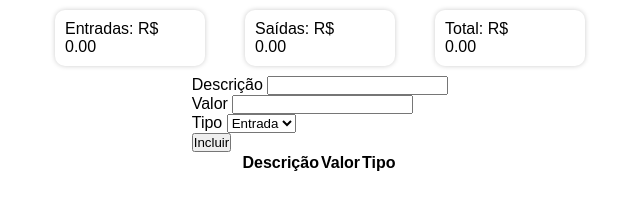
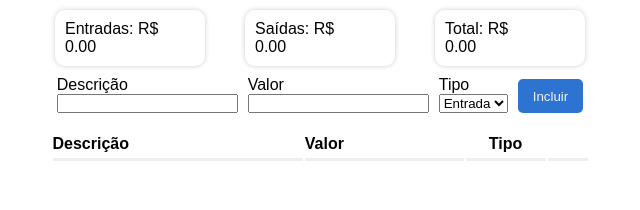
Before and after one commit to WesleySv19/finance-control-js, a plain HTML site: page index.html in a window 1280 px wide. Shown: the whole page, without its empty margins (320-960 px from the left). Drawn offline with nearby package versions, Linux system fonts and the light colour scheme.

Commit message:
update css

```diff
--- a/css/style.css
+++ b/css/style.css
@@ -36,3 +36,82 @@ main {
     padding: 10px;
     width: 150px;
 }
+
+.newItem {
+    display: flex;
+    gap: 10px;
+    align-items: end;
+    width: 100%;
+    justify-content: center;
+    flex-wrap: wrap;
+}
+
+.divDesc, .divType, .divAmount {
+    display: flex;
+    flex-direction: column;
+}
+
+.newItem button {
+    background-color: #2c73d2;
+    color: #f5f5f5;
+    border: none;
+    padding: 0 15px;
+    border-radius: 5px;
+    cursor: pointer;
+    height: 34px;
+}
+
+input, select {
+    width: 100%;
+    display: flex;
+    justify-content: center;
+}
+
+.divTable {
+    width: 100%;
+    display: flex;
+    justify-content: center;
+}
+
+table {
+    width: 98%;
+    padding: 20px 0;
+    border-radius: 5px;
+}
+
+th {
+    text-align: start;
+    border-bottom: inset;
+    padding-bottom: 5px;
+}
+
+i {
+    font-size: 25px;
+}
+
+.bxs-chevron-up-circle {
+    color: #00c9a7;
+}
+
+.bxs-chevron-down-circle {
+    color: #d83121;
+}
+
+.columnAction {
+    width: 40px;
+    text-align: center;
+}
+
+.columnAction button {
+    background: transparent;
+    border: none;
+}
+
+.columnAmount {
+    width: 30%;
+}
+
+.columnType {
+    width: 80px;
+    text-align: center;
+}
```
